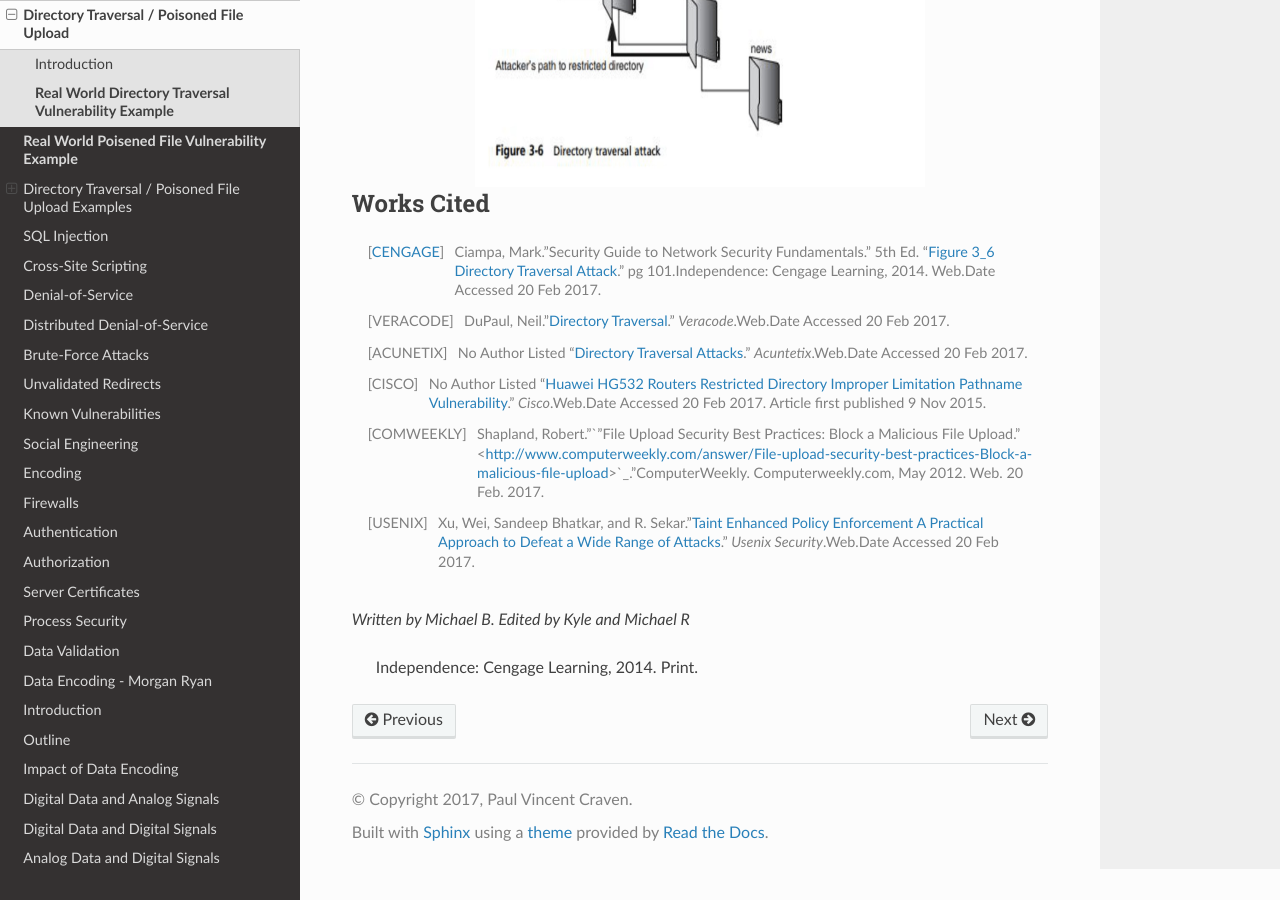
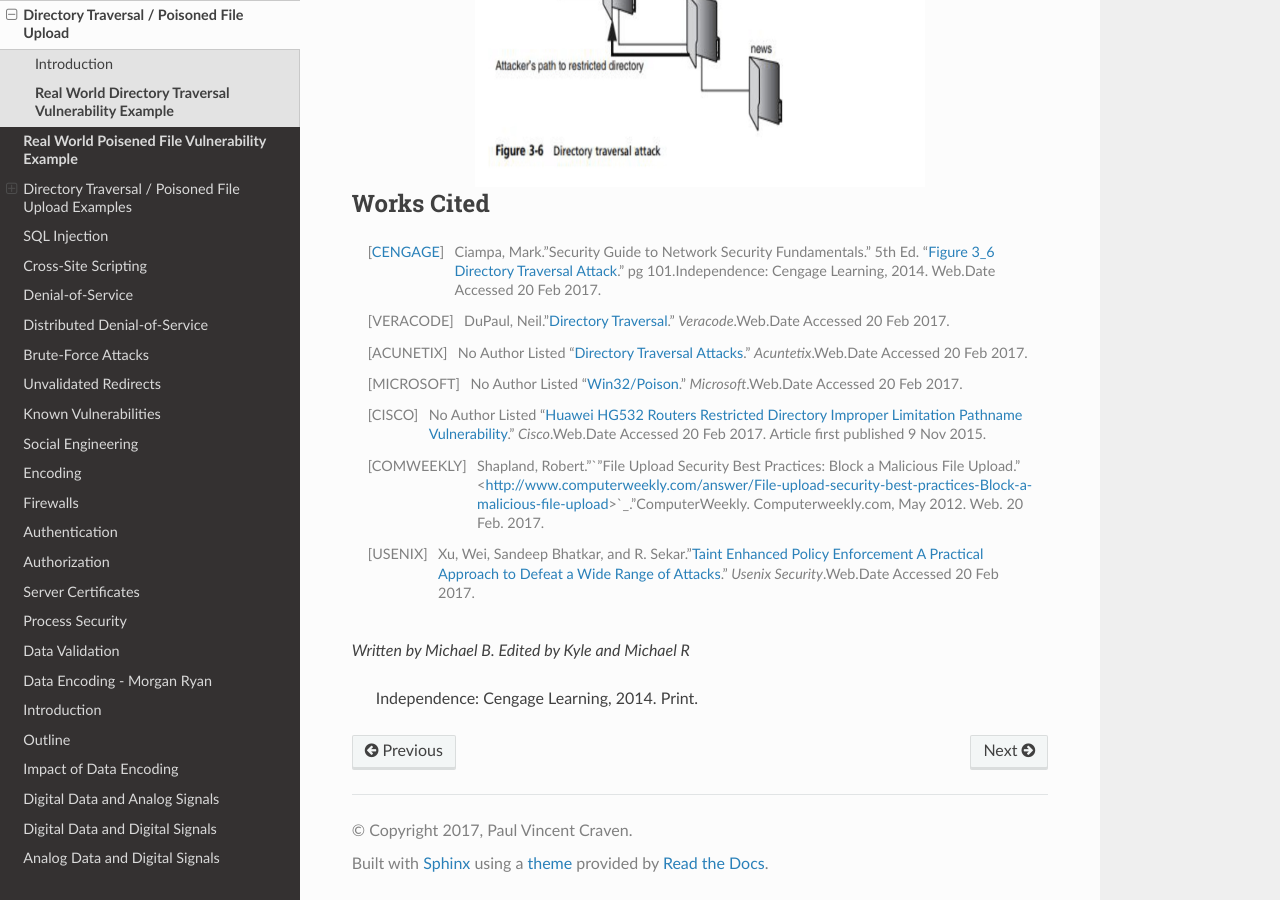
Before and after one commit to pvcraven/2017_web_security, a Sphinx documentation site: the page built from source/directory_traversal/directory_traversal.rst, in a window 1280 px wide and 900 px high, scrolled down 814 px. Built offline with Sphinx 7.4.7 and the Read the Docs theme 2.0.0, drawn with Linux system fonts in a browser that asks for light colours.

Commit message:
got all citations done. now i will finish the draft.

```diff
--- a/source/directory_traversal/directory_traversal.rst
+++ b/source/directory_traversal/directory_traversal.rst
@@ -43,6 +43,7 @@ Directory Traversal / Poisoned File Upload Examples
 
 
 .. [ACUNETIX] No Author Listed "`Directory Traversal Attacks <http://www.acunetix.com/websitesecurity/directory-traversal/>`_." *Acuntetix*.Web.Date Accessed 20 Feb 2017.
+.. [MICROSOFT] No Author Listed  "`Win32/Poison <https://www.microsoft.com/security/portal/threat/encyclopedia/entry.aspx?Name=Win32%2fPoison>`_." *Microsoft*.Web.Date Accessed 20 Feb 2017.
 
 .. [CISCO] No Author Listed "`Huawei HG532 Routers Restricted Directory Improper Limitation Pathname Vulnerability <https://tools.cisco.com/security/center/viewAlert.x?alertId=41997>`_." *Cisco*.Web.Date Accessed 20 Feb 2017. Article first published 9 Nov 2015.
 
```
